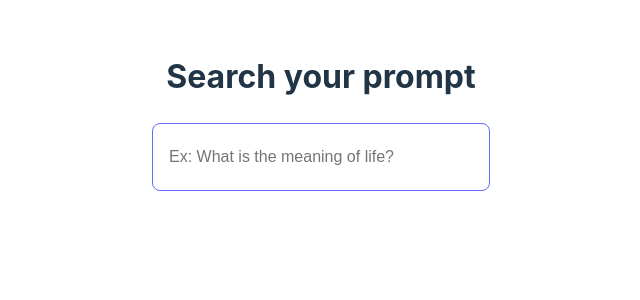
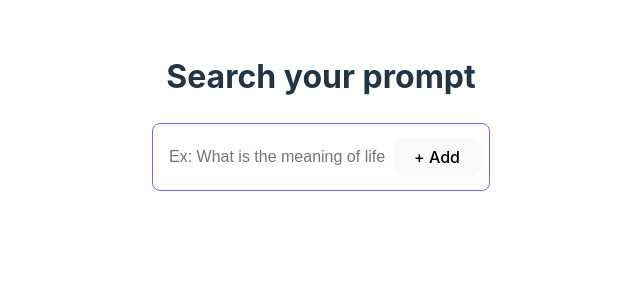
Before and after one commit to bernbecht/prompt-manager, a React (Vite) app in the folder frontend/: page / in a window 1280 px wide. Shown: the top 300 px of the page, without its empty margins (319-959 px from the left). Built offline with nearby package versions, Linux system fonts and the light colour scheme.

Commit message:
♻️ refactors SearchBar API

```diff
--- a/frontend/src/App.tsx
+++ b/frontend/src/App.tsx
@@ -17,7 +17,7 @@ function App() {
     setIsSuggestionBoxOpen(true)
   }
 
-  const clearButton = query ? (
+  const clearButton = (
     <button
       onClick={() => {
         setQuery('')
@@ -26,7 +26,9 @@ function App() {
     >
       Clear
     </button>
-  ) : null
+  )
+
+  const addButton = <button onClick={() => {}}>+ Add</button>
 
   return (
     <div>
@@ -34,7 +36,7 @@ function App() {
       <SearchBar
         query={query}
         handleQueryChange={handleQueryChange}
-        clearButton={clearButton}
+        auxButton={query ? clearButton : addButton}
       />
       <SuggestionsBox
         query={query}
--- a/frontend/src/components/SearchBar/SearchBar.tsx
+++ b/frontend/src/components/SearchBar/SearchBar.tsx
@@ -2,11 +2,11 @@ import './SearchBar.css'
 
 interface Props {
   query: string
-  clearButton?: React.ReactNode
+  auxButton?: React.ReactNode
   handleQueryChange: (query: string) => void
 }
 
-export function SearchBar({ query, clearButton, handleQueryChange }: Props) {
+export function SearchBar({ query, auxButton, handleQueryChange }: Props) {
   return (
     <label className="SearchBarContainer">
       <input
@@ -16,7 +16,7 @@ export function SearchBar({ query, clearButton, handleQueryChange }: Props) {
         className="SearchBar"
         value={query}
       />
-      {clearButton}
+      {auxButton}
     </label>
   )
 }
```
